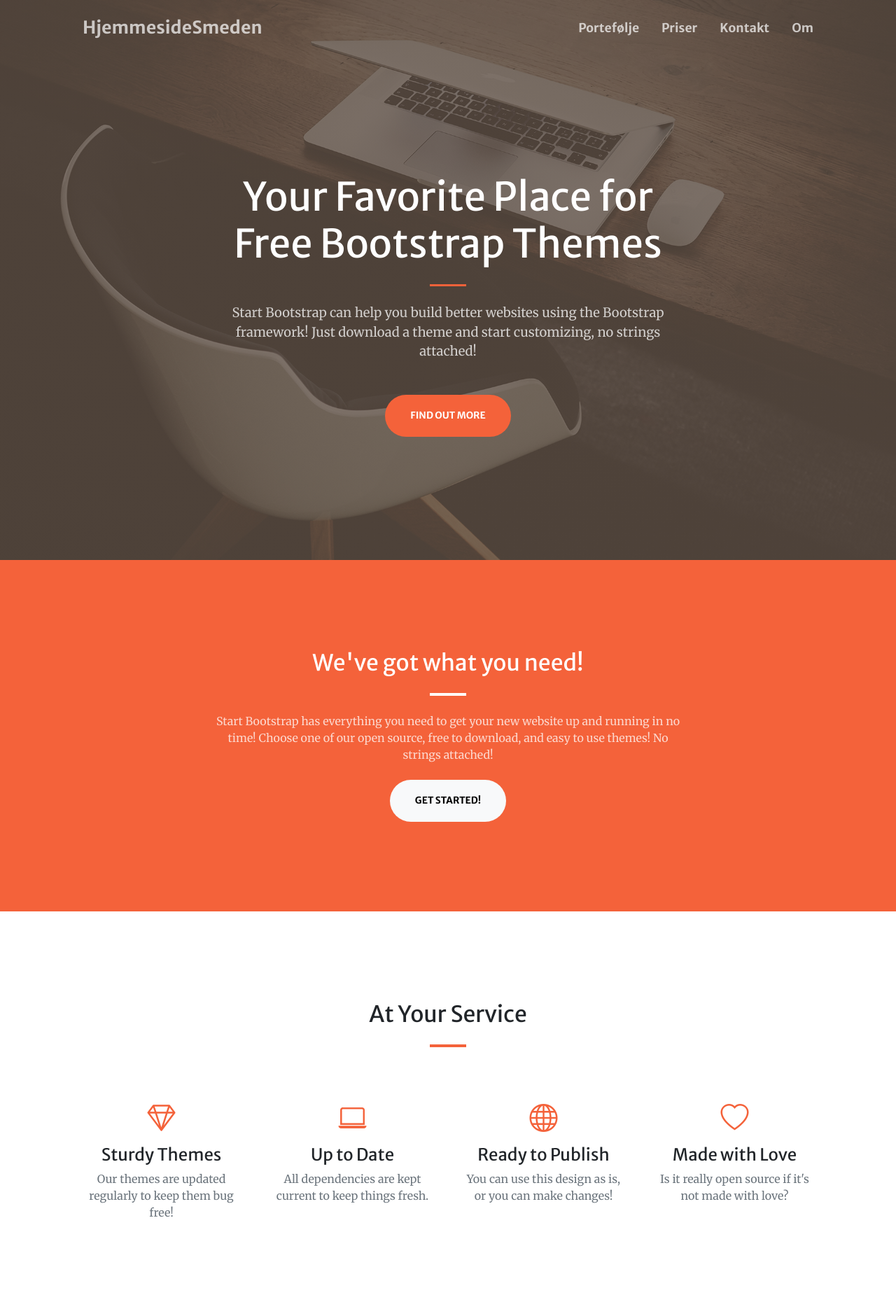
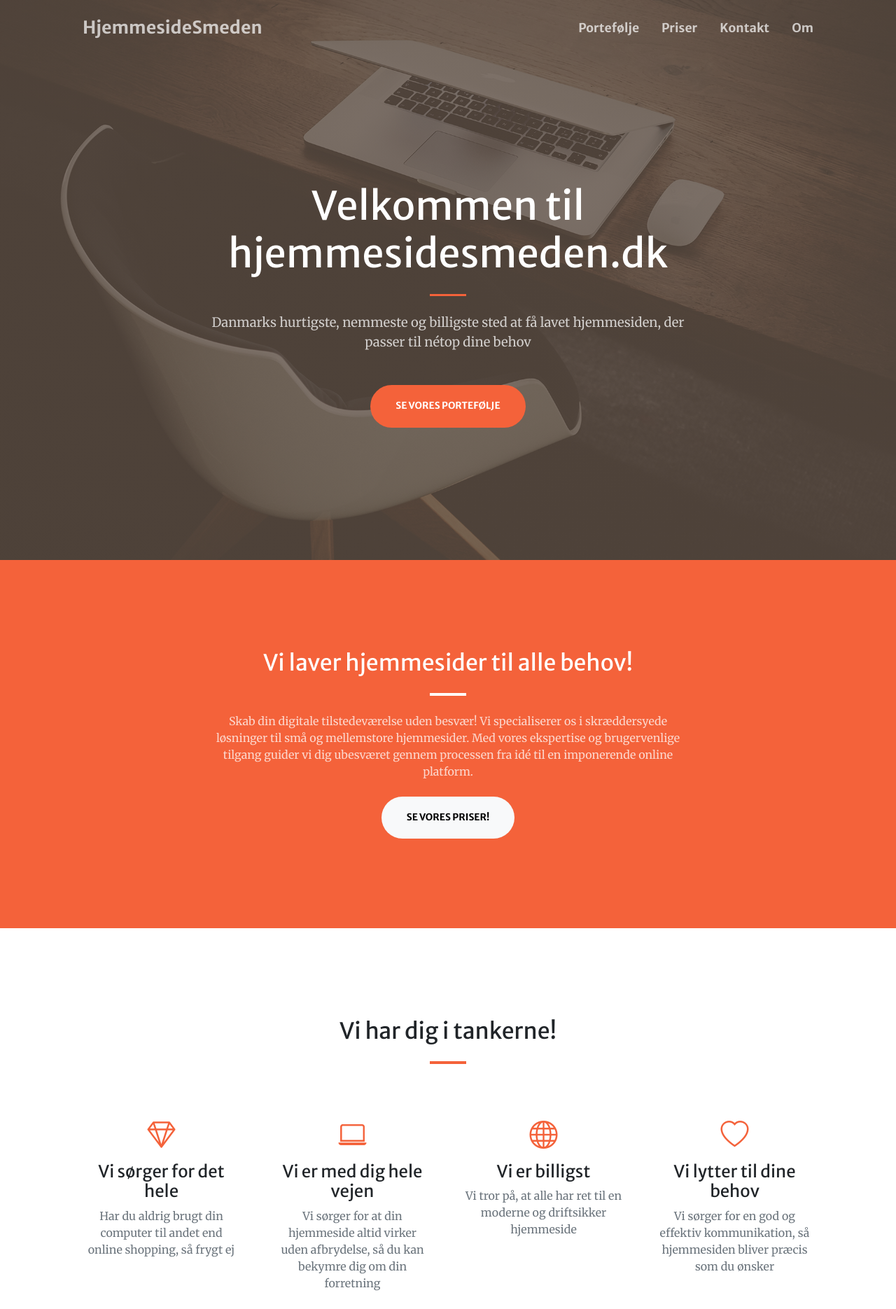
Before and after one commit to SimNyborg/hjemmesidesmeden, a Flask app: page / in a window 1280 px wide. Shown: the top 1870 px of the page at 70% size. Run offline with Flask 3, Linux system fonts and the light colour scheme; some libraries are stand-ins or nearby versions.

Commit message:
Create layout on index.html

```diff
--- a/templates/index.html
+++ b/templates/index.html
@@ -4,12 +4,12 @@
             <div class="container px-4 px-lg-5 h-100">
                 <div class="row gx-4 gx-lg-5 h-100 align-items-center justify-content-center text-center">
                     <div class="col-lg-8 align-self-end">
-                        <h1 class="text-white font-weight-bold">Your Favorite Place for Free Bootstrap Themes</h1>
+                        <h1 class="text-white font-weight-bold">Velkommen til hjemmesidesmeden.dk</h1>
                         <hr class="divider" />
                     </div>
                     <div class="col-lg-8 align-self-baseline">
-                        <p class="text-white-75 mb-5">Start Bootstrap can help you build better websites using the Bootstrap framework! Just download a theme and start customizing, no strings attached!</p>
-                        <a class="btn btn-primary btn-xl" href="#about">Find Out More</a>
+                        <p class="text-white-75 mb-5">Danmarks hurtigste, nemmeste og billigste sted at få lavet hjemmesiden, der passer til nétop dine behov</p>
+                        <a class="btn btn-primary btn-xl" href="{{ url_for('portfolio') }}">Se vores portefølje</a>
                     </div>
                 </div>
             </div>
@@ -19,10 +19,10 @@
             <div class="container px-4 px-lg-5">
                 <div class="row gx-4 gx-lg-5 justify-content-center">
                     <div class="col-lg-8 text-center">
-                        <h2 class="text-white mt-0">We've got what you need!</h2>
+                        <h2 class="text-white mt-0">Vi laver hjemmesider til alle behov!</h2>
                         <hr class="divider divider-light" />
-                        <p class="text-white-75 mb-4">Start Bootstrap has everything you need to get your new website up and running in no time! Choose one of our open source, free to download, and easy to use themes! No strings attached!</p>
-                        <a class="btn btn-light btn-xl" href="#services">Get Started!</a>
+                        <p class="text-white-75 mb-4">Skab din digitale tilstedeværelse uden besvær! Vi specialiserer os i skræddersyede løsninger til små og mellemstore hjemmesider. Med vores ekspertise og brugervenlige tilgang guider vi dig ubesværet gennem processen fra idé til en imponerende online platform.</p>
+                        <a class="btn btn-light btn-xl" href="{{ url_for('prices') }}">Se vores priser!</a>
                     </div>
                 </div>
             </div>
@@ -30,35 +30,35 @@
         <!-- Services-->
         <section class="page-section" id="services">
             <div class="container px-4 px-lg-5">
-                <h2 class="text-center mt-0">At Your Service</h2>
+                <h2 class="text-center mt-0">Vi har dig i tankerne!</h2>
                 <hr class="divider" />
                 <div class="row gx-4 gx-lg-5">
                     <div class="col-lg-3 col-md-6 text-center">
                         <div class="mt-5">
                             <div class="mb-2"><i class="bi-gem fs-1 text-primary"></i></div>
-                            <h3 class="h4 mb-2">Sturdy Themes</h3>
-                            <p class="text-muted mb-0">Our themes are updated regularly to keep them bug free!</p>
+                            <h3 class="h4 mb-2">Vi sørger for det hele</h3>
+                            <p class="text-muted mb-0">Har du aldrig brugt din computer til andet end online shopping, så frygt ej</p>
                         </div>
                     </div>
                     <div class="col-lg-3 col-md-6 text-center">
                         <div class="mt-5">
                             <div class="mb-2"><i class="bi-laptop fs-1 text-primary"></i></div>
-                            <h3 class="h4 mb-2">Up to Date</h3>
-                            <p class="text-muted mb-0">All dependencies are kept current to keep things fresh.</p>
+                            <h3 class="h4 mb-2">Vi er med dig hele vejen</h3>
+                            <p class="text-muted mb-0">Vi sørger for at din hjemmeside altid virker uden afbrydelse, så du kan bekymre dig om din forretning</p>
                         </div>
                     </div>
                     <div class="col-lg-3 col-md-6 text-center">
                         <div class="mt-5">
                             <div class="mb-2"><i class="bi-globe fs-1 text-primary"></i></div>
-                            <h3 class="h4 mb-2">Ready to Publish</h3>
-                            <p class="text-muted mb-0">You can use this design as is, or you can make changes!</p>
+                            <h3 class="h4 mb-2">Vi er billigst</h3>
+                            <p class="text-muted mb-0">Vi tror på, at alle har ret til en moderne og driftsikker hjemmeside</p>
                         </div>
                     </div>
                     <div class="col-lg-3 col-md-6 text-center">
                         <div class="mt-5">
                             <div class="mb-2"><i class="bi-heart fs-1 text-primary"></i></div>
-                            <h3 class="h4 mb-2">Made with Love</h3>
-                            <p class="text-muted mb-0">Is it really open source if it's not made with love?</p>
+                            <h3 class="h4 mb-2">Vi lytter til dine behov</h3>
+                            <p class="text-muted mb-0">Vi sørger for en god og effektiv kommunikation, så hjemmesiden bliver præcis som du ønsker</p>
                         </div>
                     </div>
                 </div>
@@ -125,11 +125,4 @@
                 </div>
             </div>
         </div>
-        <!-- Call to action-->
-        <section class="page-section bg-dark text-white">
-            <div class="container px-4 px-lg-5 text-center">
-                <h2 class="mb-4">Free Download at Start Bootstrap!</h2>
-                <a class="btn btn-light btn-xl" href="https://startbootstrap.com/theme/creative/">Download Now!</a>
-            </div>
-        </section>
 {% include "footer.html" %}
```
